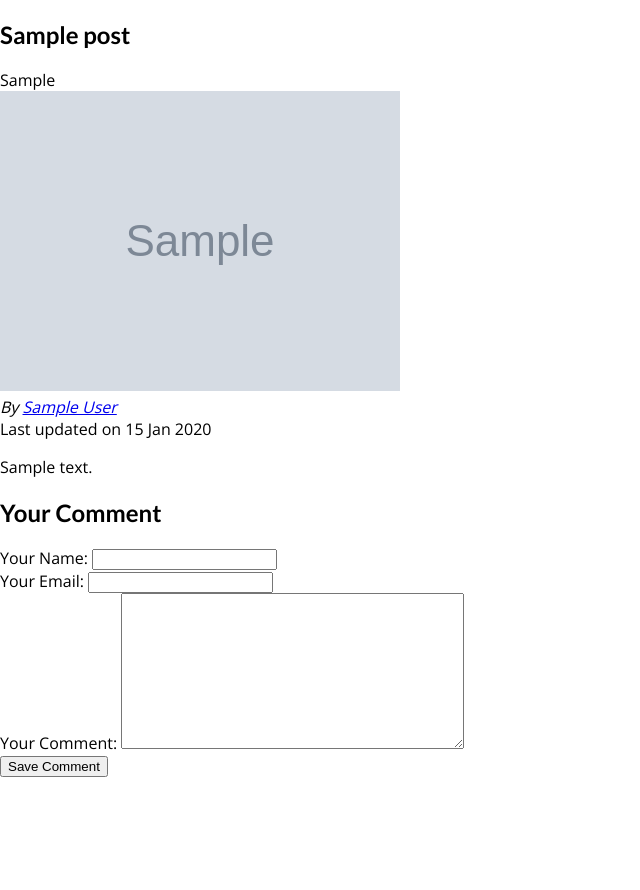
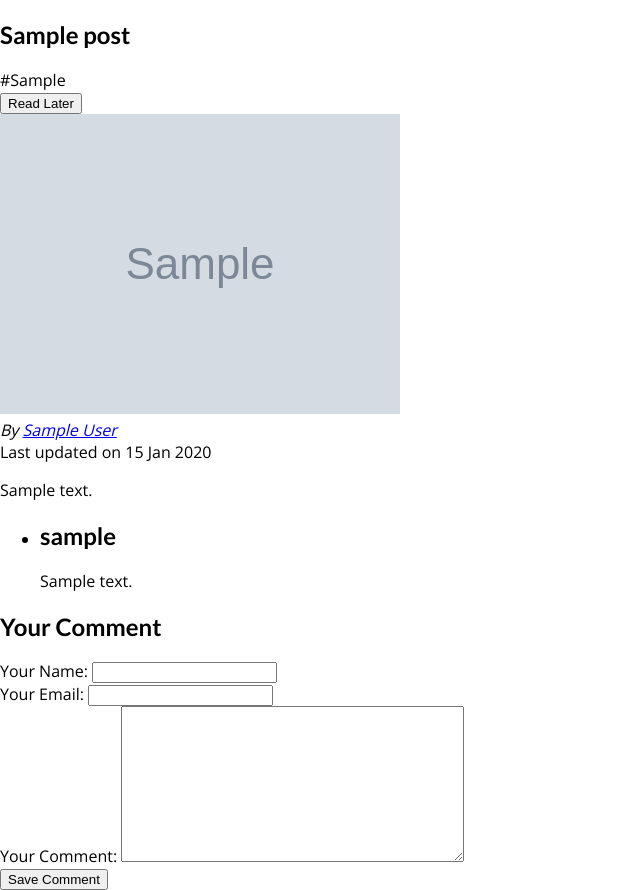
Before and after one commit to Aleksey2096/Blog-Django-SQLite, a Django app: a page that uses templates/base.html in a window 1280 px wide. Shown: the whole page, without its empty margins (0-640 px from the left). Before the commit the page ends 777 px from the top, so only its background shows below. Run offline with Django 5.2, Linux system fonts and the light colour scheme; tables that the repository leaves empty hold one stand-in row (values such as "Sample post"); grey boxes marked "Sample" are stand-in pictures.

Commit message:
added read-later functionality using sessions

```diff
--- a/blog/admin.py
+++ b/blog/admin.py
@@ -1,6 +1,6 @@
 from django.contrib import admin
 
-from .models import Post, Author, Tag
+from .models import Post, Author, Tag, Comment
 
 # Register your models here.
 
@@ -10,7 +10,11 @@ class PostAdmin(admin.ModelAdmin):
     list_display = ('title', 'date', 'author')
     prepopulated_fields = {'slug': ('title',)}
 
+class CommentAdmin(admin.ModelAdmin):
+    list_display = ('user_name', 'post')
+
 
 admin.site.register(Post, PostAdmin)
 admin.site.register(Author)
 admin.site.register(Tag)
+admin.site.register(Comment, CommentAdmin)
--- a/blog/models.py
+++ b/blog/models.py
@@ -34,6 +34,9 @@ class Post(models.Model):
         Author, on_delete=models.SET_NULL, null=True, related_name='posts')
     tags = models.ManyToManyField(Tag)
 
+    def __str__(self):
+        return self.title
+
 
 class Comment(models.Model):
     user_name = models.CharField(max_length=100)
--- a/blog/templates/blog/post-detail.html
+++ b/blog/templates/blog/post-detail.html
@@ -10,12 +10,34 @@
 {% endblock %}
 
 {% block content %}
+
+{% if comment_form.errors %}
+<div id="alert">
+    <h2>Saving the comment failed!</h2>
+    <p>Please, check the comment form below the post and fix your errors.</p>
+    <a href="#comment-form">Fix!</a>
+</div>
+{% endif %}
+
 <section id="summary">
     <h2>{{post.title}}</h2>
     <div>
         {% for tag in post_tags %}
-        <span class='tag'>{{tag.caption}}</span>
+        <span class='tag'>#{{tag.caption}}</span>
         {% endfor %}
+    </div>
+    <div id="read-later">
+        <form action="{% url 'read-later' %}" method="POST">
+            {% csrf_token %}
+            <input type="hidden" value="{{post.id}}" name="post_id"/>
+            <button>
+                {% if is_saved_for_later %}
+                Remove from "Read Later" List
+                {% else %}
+                Read Later
+                {% endif %}
+            </button>
+        </form>
     </div>
     <article>
         <img src="{{post.image.url}}" alt="{{post.title}}" />
@@ -30,12 +52,23 @@
     {{post.content|linebreaks}}
 </main>
 
+<section id="comments">
+    <ul>
+        {% for comment in comments %}
+        <li>
+            <h2>{{comment.user_name}}</h2>
+            <p>{{comment.text|linebreaks}}</p>
+        </li>
+        {% endfor %}
+    </ul>
+</section>
+
 <section id="comment-form">
     <h2>Your Comment</h2>
     <form action="{% url 'post-detail-page' post.slug %}" method="POST">
         {% csrf_token %}
         {% for form_field in comment_form %}
-        <div class="form-control">
+        <div class="form-control {% if form_field.errors %}invalid{% endif %}">
             {{form_field.label_tag}}
             {{form_field}}
             {{form_field.errors}}
--- a/blog/urls.py
+++ b/blog/urls.py
@@ -7,4 +7,5 @@ urlpatterns = [
     path('', views.StartingPageView.as_view(), name='starting-page'),
     path('posts', views.AllPostsView.as_view(), name='posts-page'),
     path('posts/<slug:slug>', views.SinglePostView.as_view(), name='post-detail-page'),
+    path('read-later', views.ReadLaterView.as_view(), name='read-later'),
 ]
--- a/blog/views.py
+++ b/blog/views.py
@@ -30,12 +30,22 @@ class AllPostsView(ListView):
 
 class SinglePostView(View):
 
+    def is_stored_post(self, request, post_id):
+        stored_posts = request.session.get('stored_posts')
+        if stored_posts is not None:
+            is_saved_for_later = post_id in stored_posts
+        else:
+            is_saved_for_later = False
+        return is_saved_for_later
+
     def get(self, request, slug):
         post = Post.objects.get(slug=slug)
         context = {
             'post': post,
             'post_tags': post.tags.all(),
-            'comment_form': CommentForm()
+            'comment_form': CommentForm(),
+            'comments': post.comments.all().order_by('-id'),
+            'is_saved_for_later': self.is_stored_post(request, post.id)
         }
         return render(request, 'blog/post-detail.html', context)
 
@@ -52,6 +62,44 @@ class SinglePostView(View):
         context = {
             'post': post,
             'post_tags': post.tags.all(),
-            'comment_form': comment_form
+            'comment_form': comment_form,
+            'comments': post.comments.all().order_by('-id'),
+            'is_saved_for_later': self.is_stored_post(request, post.id)
         }
         return render(request, 'blog/post-detail.html', context)
+
+
+class ReadLaterView(View):
+
+    def get(self, request):
+        stored_posts = request.session.get('stored_posts')
+
+        context = {}
+
+        if stored_posts is None or len(stored_posts) == 0:
+            context['posts'] = []
+            context['has_posts'] = False
+        else:
+            posts = Post.objects.filter(id__in=stored_posts)
+            context['posts'] = posts
+            context['has_posts'] = True
+
+        return render(request, 'blog/stored-posts.html', context)
+
+    def post(self, request):
+        stored_posts = request.session.get('stored_posts')
+
+        if stored_posts is None:
+            stored_posts = []
+
+        post_id = int(request.POST['post_id'])
+
+        if post_id not in stored_posts:
+            stored_posts.append(post_id)
+        else:
+            stored_posts.remove(post_id)
+
+        request.session['stored_posts'] = stored_posts
+
+
+        return HttpResponseRedirect('/blog')
--- a/templates/base.html
+++ b/templates/base.html
@@ -15,6 +15,7 @@
     <header id="main-navigation">
         <h1><a href="{% url 'starting-page' %}">Super Adventure Blog</a></h1>
         <nav>
+            <a href="{% url 'read-later' %}">Stored Posts</a>
             <a href="{% url 'posts-page' %}">All Posts</a>
         </nav>
     </header>
```
Also changed, not shown: blog/templates/blog/stored-posts.html (added, +23 -0 lines).
